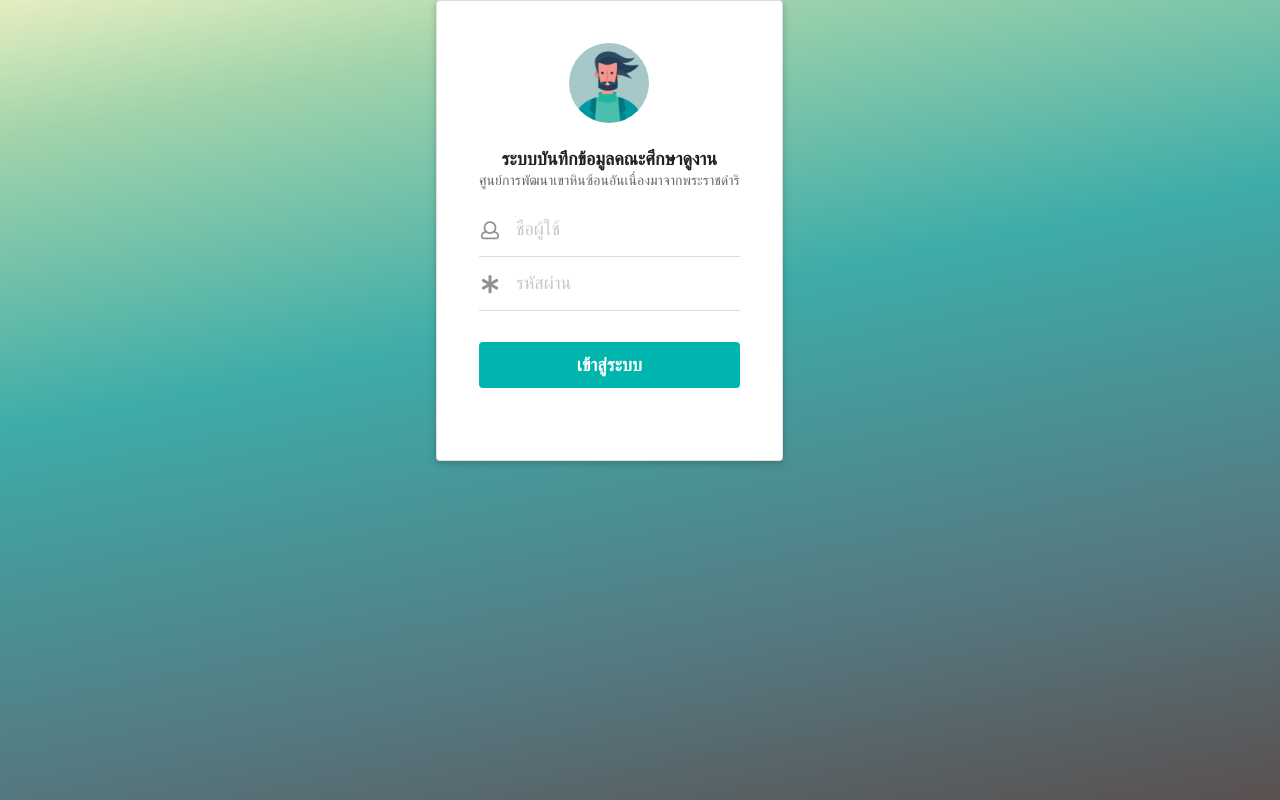
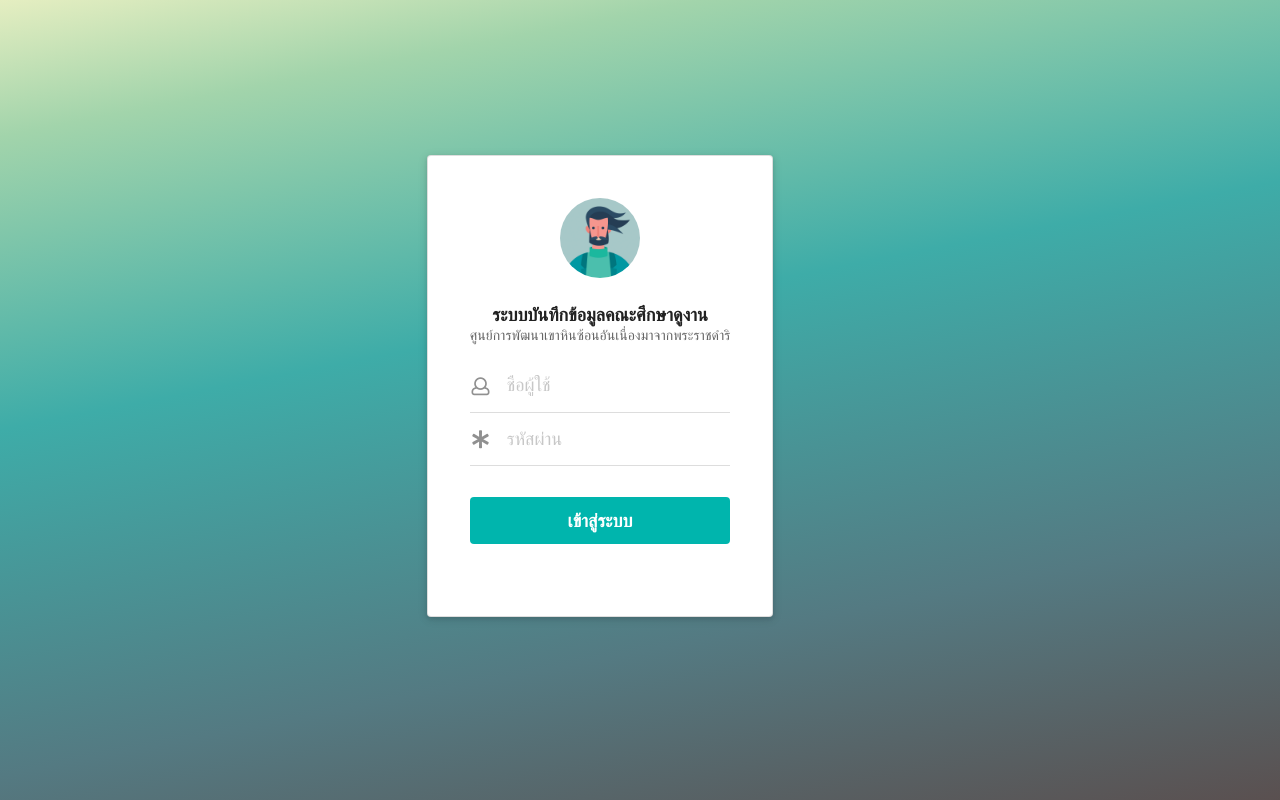
Before and after one commit to jeqode/recordsys, a PHP site: page / in a window 1280 px wide. Run offline with PHP 8.4, Linux system fonts and the light colour scheme; data that the repository does not hold is empty.

Commit message:
fix login screen not centered

```diff
--- a/css/style.css
+++ b/css/style.css
@@ -9,6 +9,11 @@
 	height: 100% !important;
 	width: 100% !important;
 	overflow: hidden;
+}
+
+body .grid{
+	height: 100%;
+	width: 100%;
 }
 
 .navbar{
```
